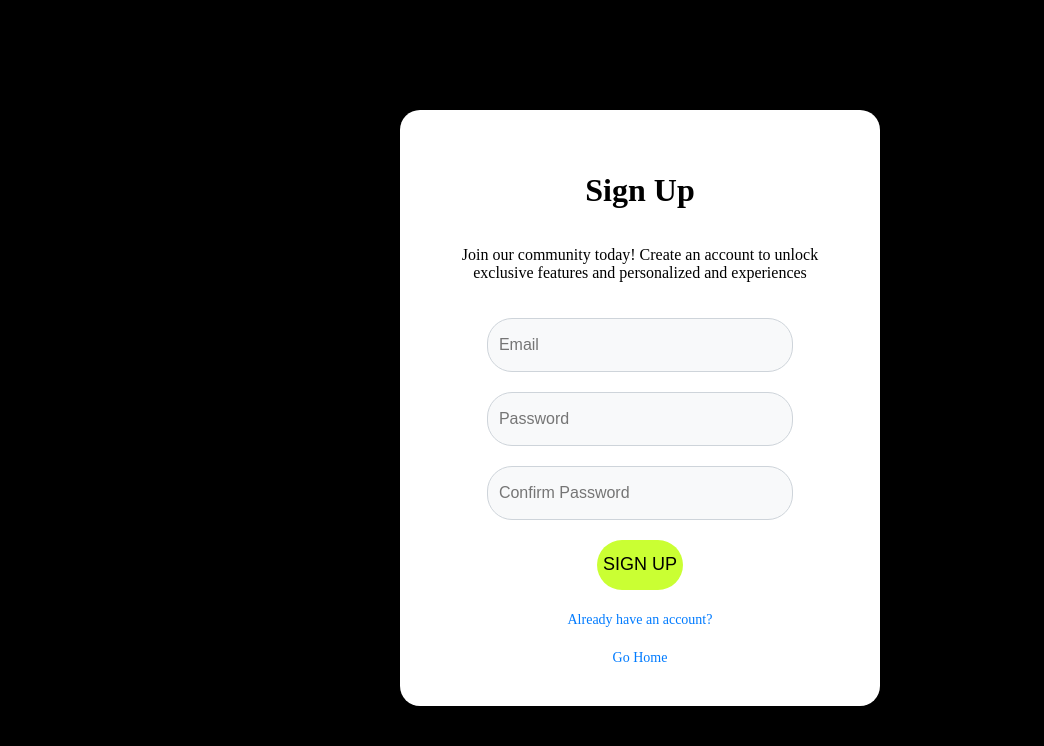
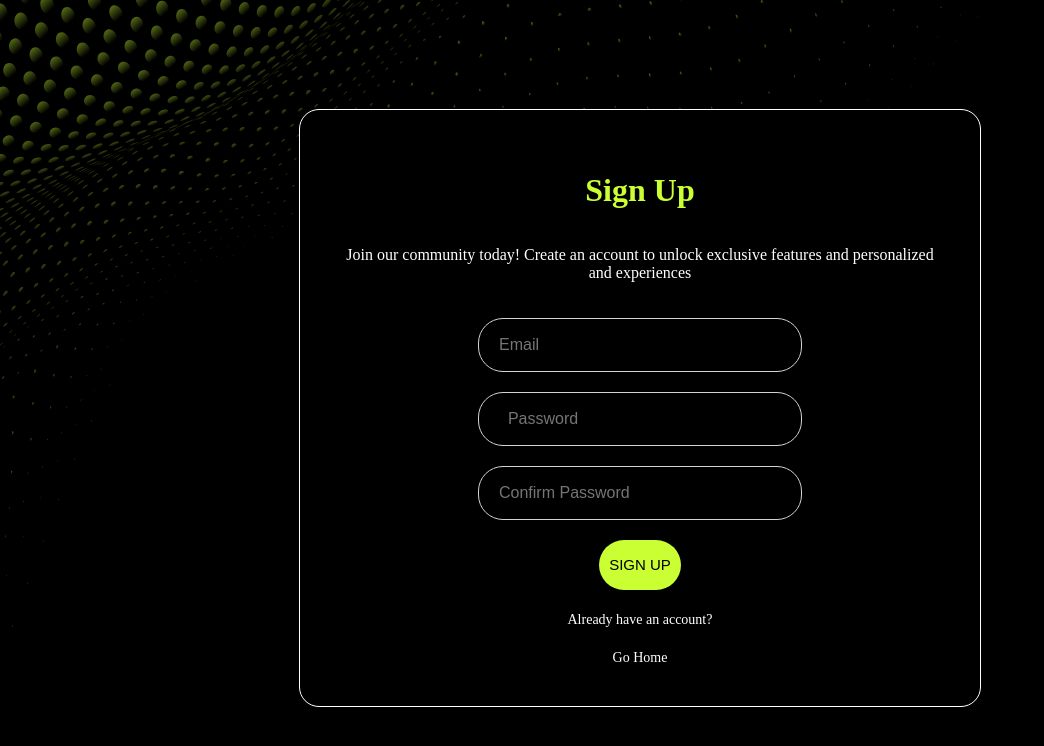
Before and after one commit to mehakcr7/YourBank, a plain HTML site: page task10signup.html in a window 1280 px wide. Shown: the whole page, without its empty margins (0-1044 px from the left). Drawn offline with Linux system fonts and the light colour scheme.

```diff
--- a/css/task10.css
+++ b/css/task10.css
@@ -2,7 +2,7 @@
 
 body{
   background-color: black;
-  background-image: url("images/Abstract\ Design\ \(1\).svg");
+  background-image: url("../images/Abstract-Design.svg");
   background-repeat: no-repeat;
   background-size: contain;
 }
@@ -23,11 +23,12 @@ body{
 
 /* Box container styling */
 .box1 {
-  width: 400px;
+  width: 600px;
   height: auto;
   padding: 40px;
   border-radius: 20px;
-  background-color: #ffffff;
+  background-color: black;
+  border: 1px solid white;
   /* background-image: url("images/grid\ design.svg"); */
   background-repeat: no-repeat;
   background-size: cover;
@@ -49,7 +50,8 @@ body{
   height: 50px;
   border-radius: 25px;
   border: 1px solid #ced4da;
-  background-color: #f8f9fa;
+  background-color: black;
+  padding-left: 20px;
   font-size: 16px;
   color: #495057;
   transition: border-color 0.3s ease, box-shadow 0.3s ease;
@@ -67,8 +69,10 @@ body{
   height: 50px;
   background-color: #caff33;
   color: black;
-  font-size: 18px;
+  font-size: 15px;
   border-radius: 25px;
+  padding: 10px;
+  font-family: sans-serif;
   border: none;
   cursor: pointer;
   transition: background-color 0.3s ease, transform 5.3s ease;
@@ -80,27 +84,35 @@ body{
 }
 
 /* Forgot and Sign-up link styling */
-.forgot a {
-  color: #007bff;
+/* .forgot a {
+  color: #edf0f4;
   text-decoration: none;
   font-size: 14px;
   transition: color 0.3s ease;
-}
+} */
 
-.forgot a:hover {
+/* .forgot a:hover {
   color: #0056b3;
   text-decoration: underline;
-}
+} */
 a {
-  color: #007bff;
+  color: white;
   text-decoration: none;
   font-size: 14px;
   transition: color 0.3s ease;
+
 }
 
 a:hover {
   color: #0056b3;
   text-decoration: underline;
+}
+h1{
+  color: #caff33;
+}
+p{
+  color: white;
+
 }
 
 /* Responsive design for smaller devices */
```
Also changed, not shown: css/bank.css (+8 -3 lines), index.html (+3 -3 lines), js/bank.js (+52 -41 lines), task10.html (+3 -3 lines), task10signup.html (+3 -3 lines), images/griddesign.svg (renamed from images/grid design.svg).
